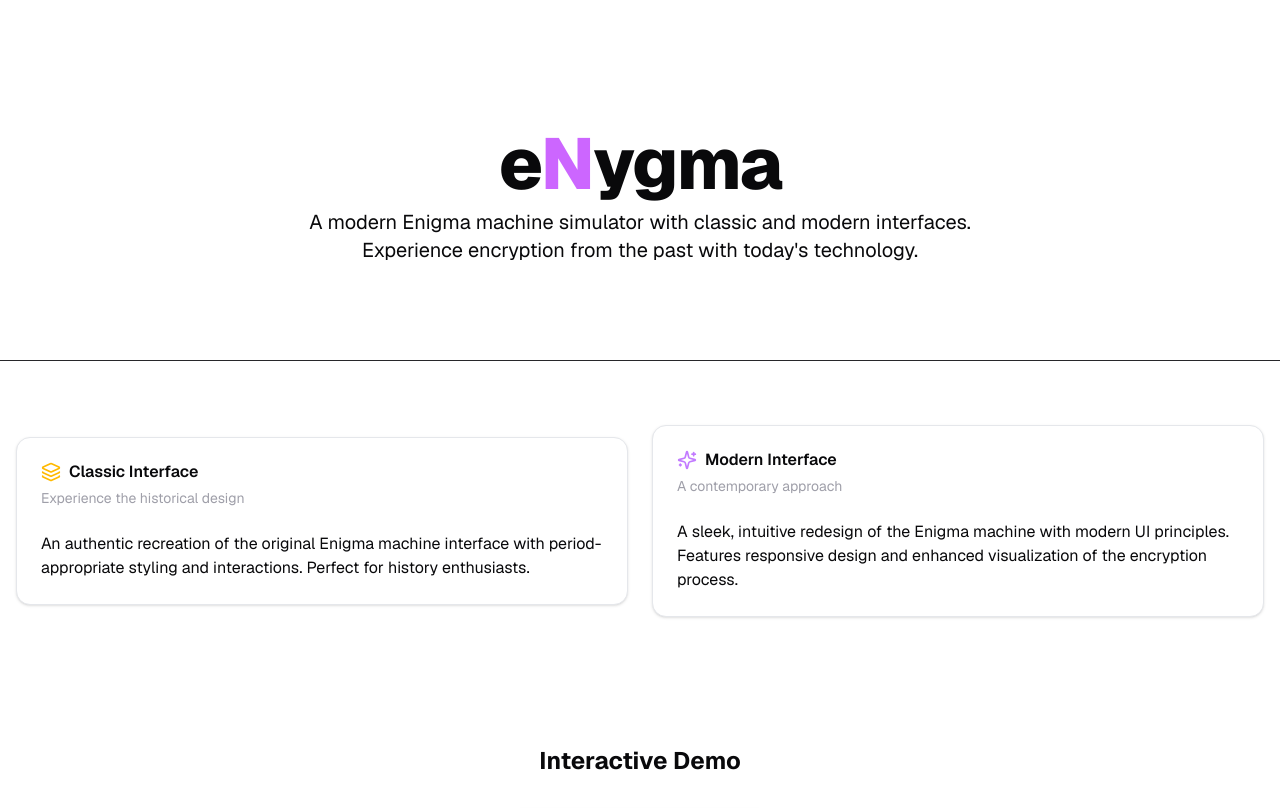
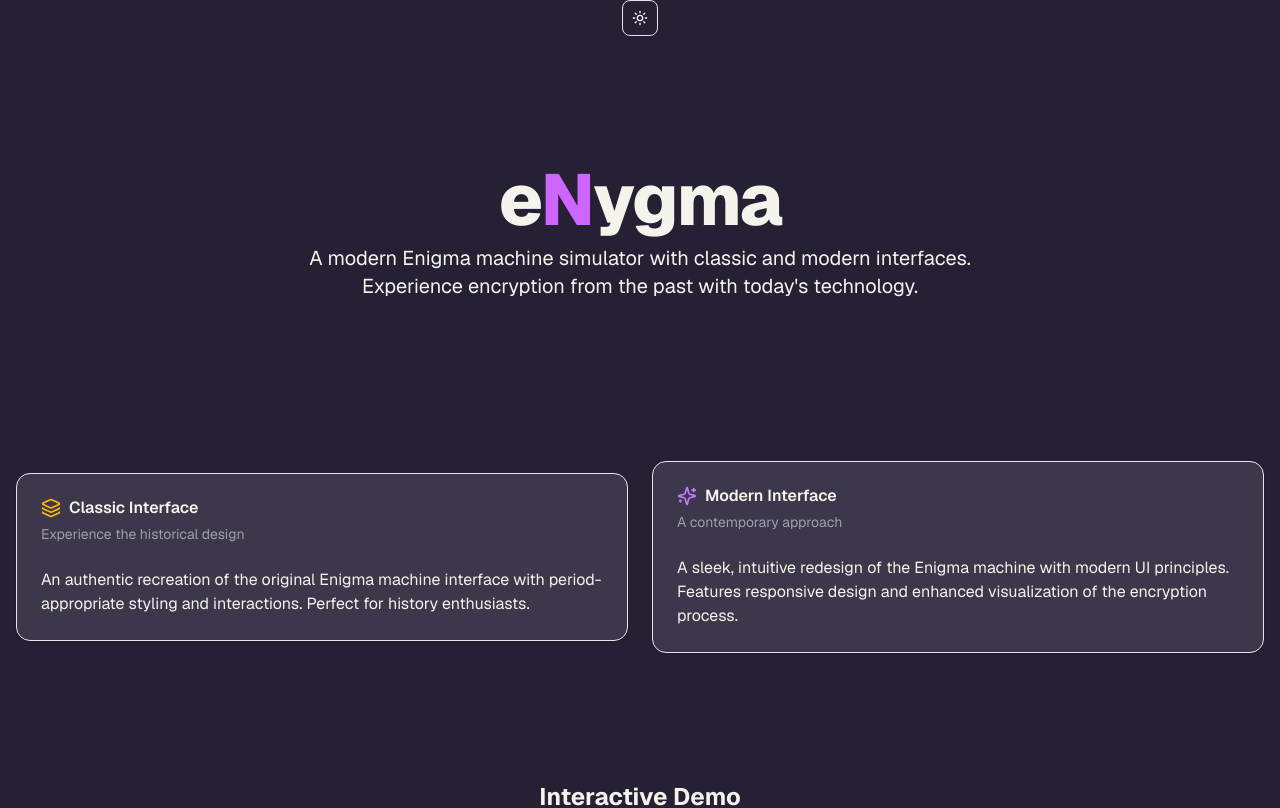
Before and after one commit to kabaskill/enygma, a Next.js app: page / in a window 1280 px wide. Shown: the top 808 px of the page. Built offline with nearby package versions, Linux system fonts and the light colour scheme; no server answers.

Commit message:
dracula theme added

```diff
--- /dev/null
+++ b/src/app/_components/ThemeToggle.tsx
@@ -0,0 +1,43 @@
+"use client"
+
+import * as React from "react"
+import { Moon, Sun } from "lucide-react"
+import { useTheme } from "next-themes"
+
+import { Button } from "../_components/ui/button"
+import {
+  DropdownMenu,
+  DropdownMenuContent,
+  DropdownMenuItem,
+  DropdownMenuTrigger,
+} from "../_components/ui/dropdown-menu"
+
+export function ThemeToggle() {
+  const { setTheme } = useTheme()
+
+  return (
+    <DropdownMenu>
+      <DropdownMenuTrigger asChild>
+        <Button variant="outline" size="icon">
+          <Sun className="h-[1.2rem] w-[1.2rem] rotate-0 scale-100 transition-all dark:-rotate-90 dark:scale-0" />
+          <Moon className="absolute h-[1.2rem] w-[1.2rem] rotate-90 scale-0 transition-all dark:rotate-0 dark:scale-100" />
+          <span className="sr-only">Toggle theme</span>
+        </Button>
+      </DropdownMenuTrigger>
+      <DropdownMenuContent align="end">
+      <DropdownMenuItem onClick={() => setTheme("dracula")}>
+          Dracula
+        </DropdownMenuItem>
+        <DropdownMenuItem onClick={() => setTheme("light")}>
+          Light
+        </DropdownMenuItem>
+        <DropdownMenuItem onClick={() => setTheme("dark")}>
+          Dark
+        </DropdownMenuItem>
+        <DropdownMenuItem onClick={() => setTheme("system")}>
+          System
+        </DropdownMenuItem>
+      </DropdownMenuContent>
+    </DropdownMenu>
+  )
+}
--- a/src/app/layout.tsx
+++ b/src/app/layout.tsx
@@ -20,16 +20,17 @@ export default function RootLayout({
   children,
 }: Readonly<{ children: React.ReactNode }>) {
   return (
-    <html
-      lang="en"
-      className={`${geist.variable} dark`}
-      suppressHydrationWarning
-    >
+    <html lang="en" className={`${geist.variable}`} suppressHydrationWarning>
       <body>
         <ThemeProvider
           attribute="class"
-          defaultTheme="system"
-          enableSystem
+          defaultTheme="dracula"
+          enableSystem={false}
+          value={{
+            light: "light",
+            dark: "dark",
+            dracula: "dracula",
+          }}
           disableTransitionOnChange
         >
           {children}
--- a/src/app/page.tsx
+++ b/src/app/page.tsx
@@ -7,12 +7,14 @@ import { Button } from "./_components/ui/button";
 import { Card, CardContent, CardDescription, CardFooter, CardHeader, CardTitle } from "./_components/ui/card"; //prettier-ignore
 import { Sparkles, Layers, LogIn, LogOut, Github, ChevronRight } from "lucide-react"; //prettier-ignore
 import { Separator } from "./_components/ui/separator";
+import { ThemeToggle } from "./_components/ThemeToggle";
 
 export default async function Home() {
   const session = await auth();
 
   return (
     <main className={cn("min-h-screen", "flex flex-col items-center")}>
+      <ThemeToggle />
       {/* Hero section */}
       <section className="container px-4 pt-20 pb-12 md:pt-32 md:pb-24">
         <div className="flex flex-col items-center space-y-4 text-center">
@@ -93,8 +95,8 @@ export default async function Home() {
         <h2 className="mb-8 text-center text-2xl font-bold">
           Interactive Demo
         </h2>
-        <Card >
-          <CardContent >
+        <Card>
+          <CardContent>
             <Demo />
           </CardContent>
         </Card>
--- a/src/styles/globals.css
+++ b/src/styles/globals.css
@@ -4,7 +4,8 @@
 @custom-variant dark (&:is(.dark *));
 
 @theme {
-  --font-sans: var(--font-geist), ui-sans-serif, system-ui, sans-serif,
+  --font-sans:
+    var(--font-geist), ui-sans-serif, system-ui, sans-serif,
     "Apple Color Emoji", "Segoe UI Emoji", "Segoe UI Symbol", "Noto Color Emoji";
 }
 
@@ -105,6 +106,52 @@
   --sidebar-ring: oklch(0.552 0.016 285.938);
 }
 
+.dracula {
+  /* Dracula color palette base values */
+  --background: oklch(0.258 0.039 301.33); /* Dracula Background */
+  --foreground: oklch(0.964 0.009 104.96); /* Dracula Foreground */
+
+  /* UI Component colors using Dracula palette */
+  --card: oklch(0.351 0.035 295.27); /* Based on Current Line */
+  --card-foreground: oklch(0.964 0.009 104.96); /* Foreground */
+  --popover: oklch(0.351 0.035 295.27); /* Based on Current Line */
+  --popover-foreground: oklch(0.964 0.009 104.96); /* Foreground */
+
+  --primary: oklch(0.741 0.234 341.95); /* Pink */
+  --primary-foreground: oklch(0.258 0.039 301.33); /* Background */
+
+  --secondary: oklch(0.503 0.105 278.17); /* Comment */
+  --secondary-foreground: oklch(0.964 0.009 104.96); /* Foreground */
+
+  --muted: oklch(0.351 0.035 295.27); /* Current Line */
+  --muted-foreground: oklch(0.702 0.165 296.04); /* Purple */
+
+  --accent: oklch(0.702 0.165 296.04); /* Purple */
+  --accent-foreground: oklch(0.964 0.009 104.96); /* Foreground */
+
+  --destructive: oklch(0.675 0.234 27.76); /* Red */
+  --border: oklch(0.503 0.105 278.17); /* Comment */
+  --input: oklch(0.351 0.035 295.27); /* Current Line */
+  --ring: oklch(0.741 0.234 341.95); /* Pink */
+
+  /* Chart colors */
+  --chart-1: oklch(0.702 0.165 296.04); /* Purple */
+  --chart-2: oklch(0.913 0.176 206.63); /* Cyan */
+  --chart-3: oklch(0.847 0.193 141.23); /* Green */
+  --chart-4: oklch(0.921 0.186 104.84); /* Yellow */
+  --chart-5: oklch(0.81 0.168 68.49); /* Orange */
+
+  /* Sidebar colors */
+  --sidebar: oklch(0.351 0.035 295.27); /* Current Line */
+  --sidebar-foreground: oklch(0.964 0.009 104.96); /* Foreground */
+  --sidebar-primary: oklch(0.741 0.234 341.95); /* Pink */
+  --sidebar-primary-foreground: oklch(0.258 0.039 301.33); /* Background */
+  --sidebar-accent: oklch(0.702 0.165 296.04); /* Purple */
+  --sidebar-accent-foreground: oklch(0.964 0.009 104.96); /* Foreground */
+  --sidebar-border: oklch(0.503 0.105 278.17); /* Comment */
+  --sidebar-ring: oklch(0.741 0.234 341.95); /* Pink */
+}
+
 @theme inline {
   --radius-sm: calc(var(--radius) - 4px);
   --radius-md: calc(var(--radius) - 2px);
```
Also changed, not shown: components.json.
